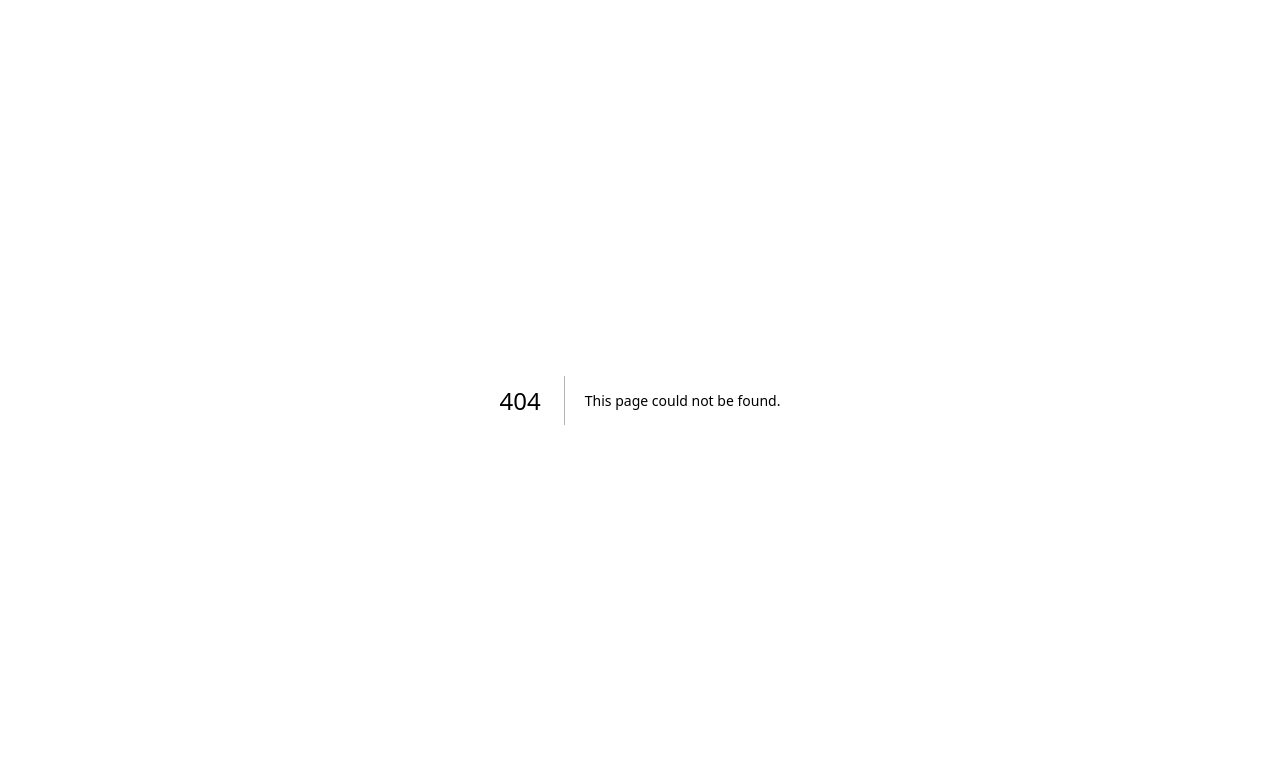
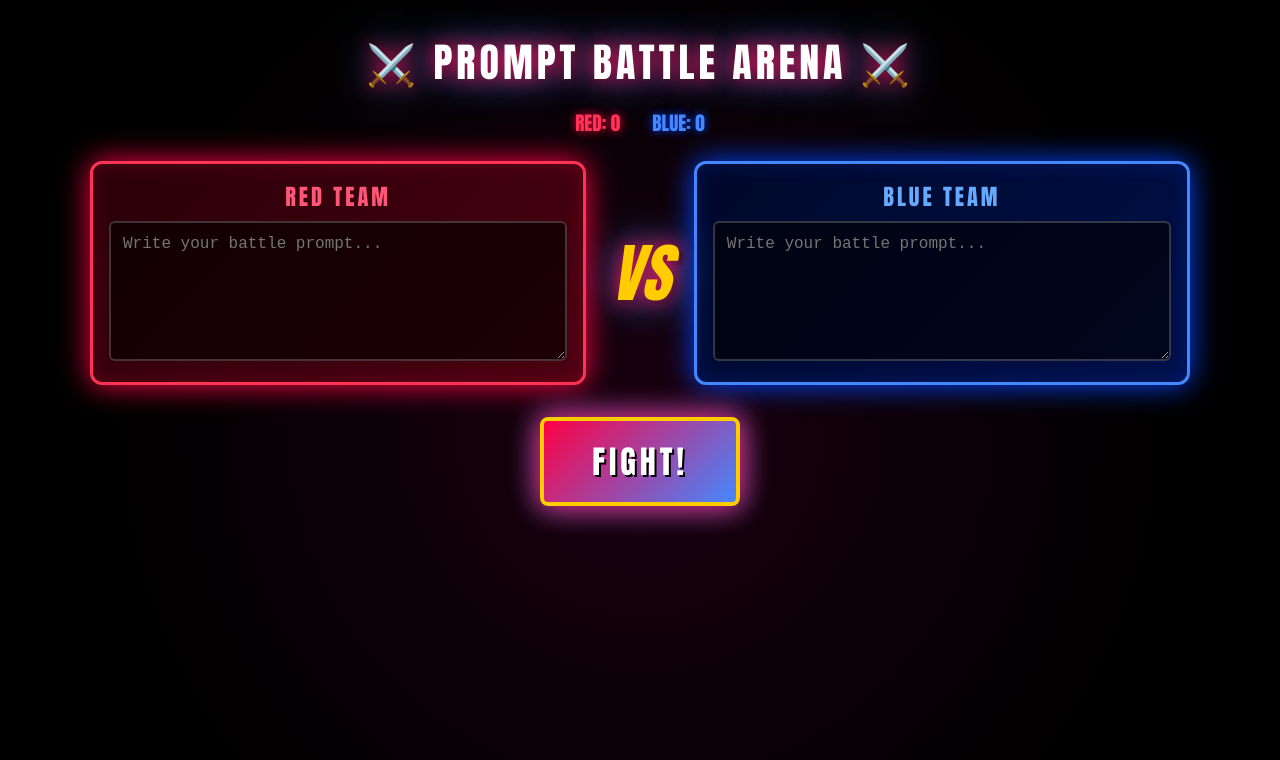
Before and after one commit to adamanz/slopcon-demo, a Next.js app: page /battle in a window 1280 px wide. Before the commit this address had no page. Shown: the top 760 px of the page. Built offline with nearby package versions, Linux system fonts and the light colour scheme.

Commit message:
Add prompt battle arena at /battle
Co-authored-by: Adam Anzuoni <adam.anzuoni@anysphere.co>

```diff
--- /dev/null
+++ b/app/battle/page.tsx
@@ -0,0 +1,130 @@
+"use client";
+
+import { useState } from "react";
+
+type Phase = "idle" | "fighting" | "result";
+type Side = "red" | "blue";
+
+export default function BattlePage() {
+  const [redPrompt, setRedPrompt] = useState("");
+  const [bluePrompt, setBluePrompt] = useState("");
+  const [phase, setPhase] = useState<Phase>("idle");
+  const [winner, setWinner] = useState<Side | null>(null);
+  const [stats, setStats] = useState({ red: 0, blue: 0 });
+
+  const fight = () => {
+    if (phase === "fighting") return;
+    setPhase("fighting");
+    setWinner(null);
+    setTimeout(() => {
+      const w: Side = Math.random() < 0.5 ? "red" : "blue";
+      setWinner(w);
+      setStats((s) => ({ ...s, [w]: s[w] + 1 }));
+      setPhase("result");
+    }, 2200);
+  };
+
+  const reset = () => { setPhase("idle"); setWinner(null); };
+  const fighting = phase === "fighting";
+  const showResult = phase === "result" && winner;
+
+  return (
+    <main className="arena">
+      <h1 className="title">⚔️ PROMPT BATTLE ARENA ⚔️</h1>
+      <div className="scoreboard">
+        <span className="score score-red">RED: {stats.red}</span>
+        <span className="score score-blue">BLUE: {stats.blue}</span>
+      </div>
+      <div className={`battlefield ${fighting ? "shaking" : ""}`}>
+        <div className={`fighter red ${winner === "red" ? "winner" : ""} ${winner === "blue" ? "loser" : ""}`}>
+          <div className="label">RED TEAM</div>
+          <textarea className="prompt" placeholder="Write your battle prompt..."
+            value={redPrompt} onChange={(e) => setRedPrompt(e.target.value)} disabled={fighting} />
+        </div>
+        <div className={`vs ${fighting ? "vs-flash" : ""}`}>
+          <span>VS</span>
+          {showResult && <div className={`explosion explosion-${winner}`}><div className="boom">POW!</div></div>}
+        </div>
+        <div className={`fighter blue ${winner === "blue" ? "winner" : ""} ${winner === "red" ? "loser" : ""}`}>
+          <div className="label">BLUE TEAM</div>
+          <textarea className="prompt" placeholder="Write your battle prompt..."
+            value={bluePrompt} onChange={(e) => setBluePrompt(e.target.value)} disabled={fighting} />
+        </div>
+      </div>
+      <div className="controls">
+        {phase !== "result" ? (
+          <button className="fight-btn" onClick={fight} disabled={fighting}>
+            {fighting ? "FIGHTING..." : "FIGHT!"}
+          </button>
+        ) : (
+          <button className="fight-btn rematch" onClick={reset}>REMATCH</button>
+        )}
+      </div>
+      {showResult && (
+        <div className={`announcement ann-${winner}`}>
+          {winner === "red" ? "RED" : "BLUE"} TEAM WINS!
+        </div>
+      )}
+      <style>{`
+        body { margin: 0; }
+        .arena { min-height: 100vh; background: radial-gradient(circle at center, #1a0010 0%, #000 70%);
+          color: #fff; font-family: "Impact", "Arial Black", sans-serif; padding: 2rem 1rem; text-align: center; overflow: hidden; }
+        .title { font-size: 2.5rem; letter-spacing: 4px; margin: 0 0 1rem; text-shadow: 0 0 20px #ff0044, 0 0 40px #4488ff; }
+        .scoreboard { display: flex; justify-content: center; gap: 2rem; margin-bottom: 1.5rem; font-size: 1.2rem; }
+        .score-red { color: #ff3355; text-shadow: 0 0 10px #ff0044; }
+        .score-blue { color: #4488ff; text-shadow: 0 0 10px #0044ff; }
+        .battlefield { display: grid; grid-template-columns: 1fr auto 1fr; align-items: stretch;
+          gap: 1rem; max-width: 1100px; margin: 0 auto; }
+        .battlefield.shaking { animation: shake 0.15s infinite; }
+        .fighter { padding: 1rem; border-radius: 12px; border: 3px solid; transition: transform 0.3s; }
+        .fighter.red { border-color: #ff3355; box-shadow: 0 0 30px #ff0044, inset 0 0 20px rgba(255,0,68,0.2);
+          background: linear-gradient(135deg, #2a0008, #4a0010); }
+        .fighter.blue { border-color: #4488ff; box-shadow: 0 0 30px #0044ff, inset 0 0 20px rgba(0,68,255,0.2);
+          background: linear-gradient(135deg, #00082a, #00104a); }
+        .battlefield.shaking .fighter.red { animation: glow-red 0.4s infinite alternate; }
+        .battlefield.shaking .fighter.blue { animation: glow-blue 0.4s infinite alternate; }
+        .fighter.winner { animation: celebrate 0.6s ease-out 4 alternate; z-index: 2; }
+        .fighter.loser { opacity: 0.4; transform: scale(0.95); filter: grayscale(0.6); }
+        .label { font-size: 1.4rem; letter-spacing: 3px; margin-bottom: 0.5rem; }
+        .red .label { color: #ff5577; } .blue .label { color: #66aaff; }
+        .prompt { width: 100%; min-height: 140px; padding: 0.75rem; box-sizing: border-box;
+          background: rgba(0,0,0,0.6); color: #fff; border: 2px solid rgba(255,255,255,0.2);
+          border-radius: 6px; font-family: monospace; font-size: 1rem; resize: vertical; }
+        .vs { display: flex; align-items: center; justify-content: center; font-size: 4rem; color: #ffcc00;
+          text-shadow: 0 0 20px #ff0044, 0 0 40px #4488ff, 4px 4px 0 #000; padding: 0 0.5rem;
+          position: relative; font-style: italic; }
+        .vs-flash { animation: flash 0.2s infinite; }
+        .explosion { position: absolute; inset: -40px; pointer-events: none;
+          display: flex; align-items: center; justify-content: center; }
+        .boom { font-size: 3rem; color: #fff200;
+          background: radial-gradient(circle, #ffcc00 30%, #ff3300 60%, transparent 70%);
+          padding: 2rem 2.5rem; border-radius: 50%;
+          text-shadow: 3px 3px 0 #000, -2px -2px 0 #000;
+          animation: explode 0.6s ease-out forwards;
+          clip-path: polygon(50% 0%,61% 22%,85% 15%,75% 38%,98% 50%,75% 62%,85% 85%,61% 78%,50% 100%,39% 78%,15% 85%,25% 62%,2% 50%,25% 38%,15% 15%,39% 22%); }
+        .controls { margin-top: 2rem; }
+        .fight-btn { font-family: inherit; font-size: 2rem; letter-spacing: 4px; padding: 1rem 3rem;
+          border: 4px solid #ffcc00; background: linear-gradient(135deg, #ff0044, #4488ff); color: #fff;
+          cursor: pointer; border-radius: 8px; text-shadow: 2px 2px 0 #000;
+          box-shadow: 0 0 30px #ff0044, 0 0 30px #4488ff; transition: transform 0.1s; }
+        .fight-btn:hover:not(:disabled) { transform: scale(1.05); }
+        .fight-btn:disabled { opacity: 0.7; cursor: not-allowed; }
+        .fight-btn.rematch { background: linear-gradient(135deg, #00aa44, #ffcc00); }
+        .announcement { margin-top: 1.5rem; font-size: 3rem; letter-spacing: 6px; animation: bounceIn 0.6s ease-out; }
+        .ann-red { color: #ff3355; text-shadow: 0 0 30px #ff0044, 4px 4px 0 #000; }
+        .ann-blue { color: #4488ff; text-shadow: 0 0 30px #0044ff, 4px 4px 0 #000; }
+        @keyframes shake { 0%{transform:translate(0,0) rotate(0)} 25%{transform:translate(-6px,4px) rotate(-0.5deg)}
+          50%{transform:translate(6px,-4px) rotate(0.5deg)} 75%{transform:translate(-4px,-2px) rotate(-0.3deg)}
+          100%{transform:translate(4px,2px) rotate(0.3deg)} }
+        @keyframes glow-red { from{box-shadow:0 0 30px #ff0044, inset 0 0 20px rgba(255,0,68,0.2)}
+          to{box-shadow:0 0 80px #ff0044, 0 0 120px #ff3355, inset 0 0 40px rgba(255,0,68,0.5)} }
+        @keyframes glow-blue { from{box-shadow:0 0 30px #0044ff, inset 0 0 20px rgba(0,68,255,0.2)}
+          to{box-shadow:0 0 80px #0044ff, 0 0 120px #4488ff, inset 0 0 40px rgba(0,68,255,0.5)} }
+        @keyframes flash { 0%,100%{opacity:1;transform:scale(1)} 50%{opacity:0.3;transform:scale(1.3);color:#fff} }
+        @keyframes celebrate { from{transform:scale(1) rotate(0)} to{transform:scale(1.08) rotate(2deg);box-shadow:0 0 100px #ffcc00} }
+        @keyframes explode { 0%{transform:scale(0) rotate(0);opacity:0} 40%{transform:scale(1.4) rotate(15deg);opacity:1} 100%{transform:scale(1.8) rotate(-10deg);opacity:0} }
+        @keyframes bounceIn { 0%{transform:scale(0.2);opacity:0} 60%{transform:scale(1.2);opacity:1} 100%{transform:scale(1)} }
+      `}</style>
+    </main>
+  );
+}
```
